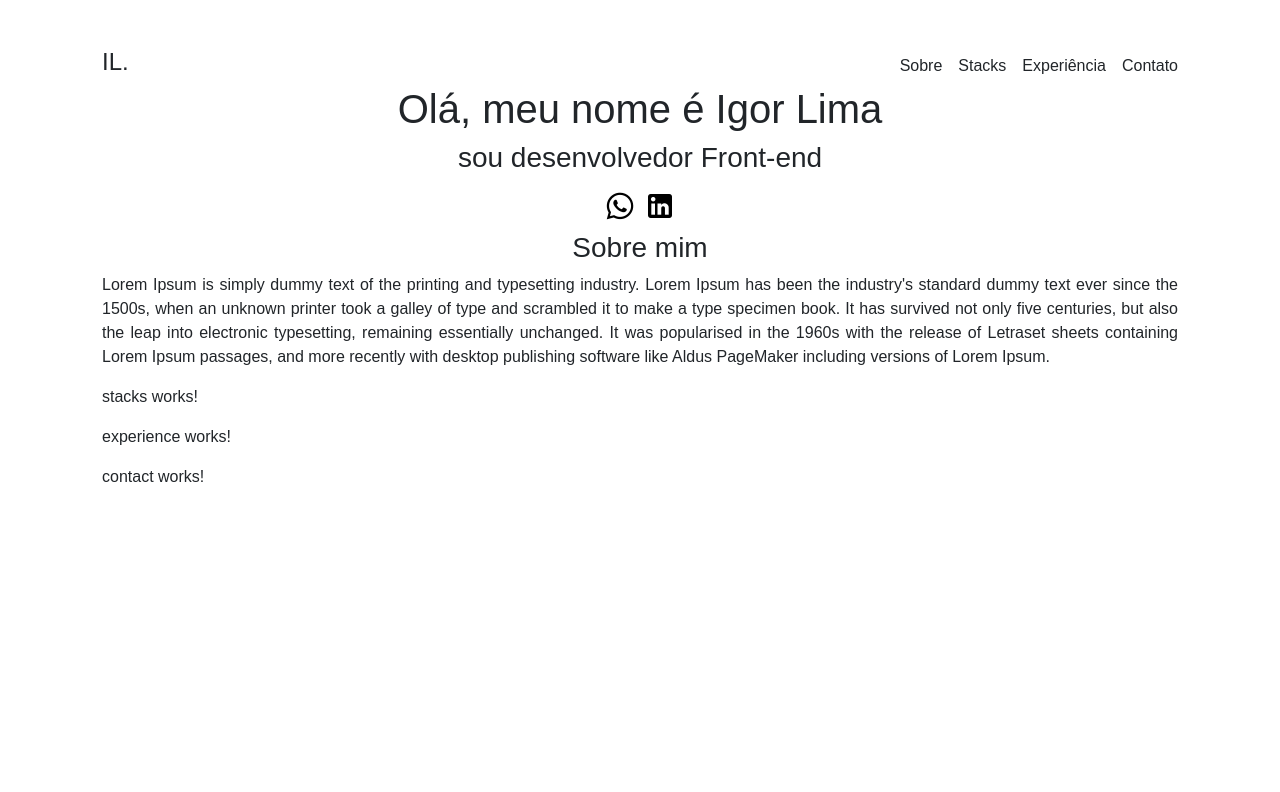
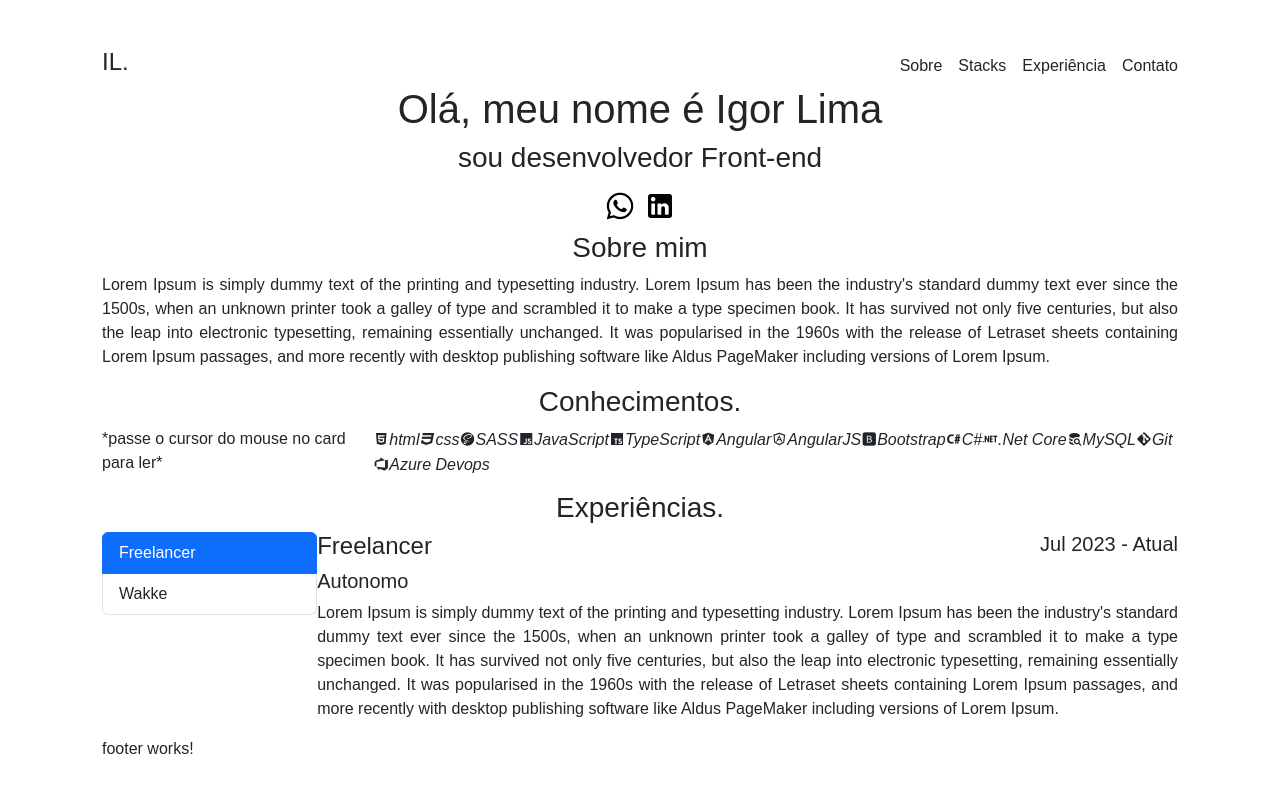
Before and after one commit to eaiigor/portifolio-igor-lima, an Angular app: page / in a window 1280 px wide. Shown: the top 792 px of the page. Built offline with nearby package versions, Linux system fonts and the light colour scheme.

Commit message:
Base HTML

```diff
--- a/src/app/app.component.html
+++ b/src/app/app.component.html
@@ -4,5 +4,6 @@
     <app-about></app-about>
     <app-stacks></app-stacks>
     <app-experience></app-experience>
-    <app-contact></app-contact>
+    <!-- <app-contact></app-contact> -->
+    <app-footer></app-footer>
 </div>
--- a/src/app/components/contact/contact.component.html
+++ b/src/app/components/contact/contact.component.html
@@ -1 +1,8 @@
-<p>contact works!</p>
+<!-- <div class="d-flex flex-column justify-content-between align-items-center">
+    <h3>Contato</h3>
+    <div>
+        <p class="text-justify">
+            Lorem Ipsum is simply dummy text of the printing and typesetting industry. Lorem Ipsum has been the industry's standard dummy text ever since the 1500s, when an unknown printer took a galley of type and scrambled it to make a type specimen book. It has survived not only five centuries, but also the leap into electronic typesetting, remaining essentially unchanged. It was popularised in the 1960s with the release of Letraset sheets containing Lorem Ipsum passages, and more recently with desktop publishing software like Aldus PageMaker including versions of Lorem Ipsum.
+        </p>
+    </div>
+</div> -->
--- a/src/app/components/experience/experience.component.html
+++ b/src/app/components/experience/experience.component.html
@@ -1 +1,39 @@
-<p>experience works!</p>
+<div class="d-flex flex-column justify-content-between align-items-center">
+    <h3>Experiências.</h3>
+    <div class="d-flex w-100">
+        <div class="w-20">
+            <div class="list-group" id="list-tab" role="tablist">
+                <a class="list-group-item list-group-item-action active" id="list-home-list" data-bs-toggle="list" href="#list-home" role="tab" aria-controls="list-home">Freelancer</a>
+                <a class="list-group-item list-group-item-action" id="list-profile-list" data-bs-toggle="list" href="#list-profile" role="tab" aria-controls="list-profile">Wakke</a>
+            </div>
+        </div>
+        <div class="w-80">
+            <div class="tab-content" id="nav-tabContent">
+                <div class="tab-pane fade show active" id="list-home" role="tabpanel" aria-labelledby="list-home-list">
+                    <div class="d-flex flex-column">
+                        <div class="d-flex justify-content-between">
+                            <h4>Freelancer</h4>
+                            <h5>Jul 2023 - Atual</h5>
+                        </div>
+                        <h5>Autonomo</h5>
+                        <p class="text-justify">
+                            Lorem Ipsum is simply dummy text of the printing and typesetting industry. Lorem Ipsum has been the industry's standard dummy text ever since the 1500s, when an unknown printer took a galley of type and scrambled it to make a type specimen book. It has survived not only five centuries, but also the leap into electronic typesetting, remaining essentially unchanged. It was popularised in the 1960s with the release of Letraset sheets containing Lorem Ipsum passages, and more recently with desktop publishing software like Aldus PageMaker including versions of Lorem Ipsum.
+                        </p>
+                    </div>
+                </div>
+                <div class="tab-pane fade" id="list-profile" role="tabpanel" aria-labelledby="list-profile-list">
+                    <div class="d-flex flex-column">
+                        <div class="d-flex justify-content-between">
+                            <h4>Desenvolvedor II</h4>
+                            <h5>Jan 2022 - Jul 2023</h5>
+                        </div>
+                        <h5>Wakke</h5>
+                        <p class="text-justify">
+                            Lorem Ipsum is simply dummy text of the printing and typesetting industry. Lorem Ipsum has been the industry's standard dummy text ever since the 1500s, when an unknown printer took a galley of type and scrambled it to make a type specimen book. It has survived not only five centuries, but also the leap into electronic typesetting, remaining essentially unchanged. It was popularised in the 1960s with the release of Letraset sheets containing Lorem Ipsum passages, and more recently with desktop publishing software like Aldus PageMaker including versions of Lorem Ipsum.
+                        </p>
+                    </div>
+                </div>
+            </div>
+        </div>
+    </div>
+</div>
--- a/src/app/components/experience/experience.component.scss
+++ b/src/app/components/experience/experience.component.scss
@@ -0,0 +1,11 @@
+.w-20 {
+    width: 20%;
+}
+
+.w-80 {
+    width: 80%;
+}
+
+.text-justify {
+    text-align: justify;
+}
--- a/src/app/components/stacks/stacks.component.html
+++ b/src/app/components/stacks/stacks.component.html
@@ -1 +1,26 @@
-<p>stacks works!</p>
+<div class="d-flex flex-column justify-content-between align-items-center">
+    <h3>Conhecimentos.</h3>
+    <div class="d-flex">
+        <div>
+            <p>*passe o cursor do mouse no card para ler*</p>
+        </div>
+
+        <div>
+            <div>
+                <i class="mdi mdi-language-html5 fs-32">html</i>
+                <i class="mdi mdi-language-css3 fs-32">css</i>
+                <i class="mdi mdi-sass fs-32">SASS</i>
+                <i class="mdi mdi-language-javascript fs-32">JavaScript</i>
+                <i class="mdi mdi-language-typescript fs-32">TypeScript</i>
+                <i class="mdi mdi-angular fs-32">Angular</i>
+                <i class="mdi mdi-angularjs fs-32">AngularJS</i>
+                <i class="mdi mdi-bootstrap fs-32">Bootstrap</i>
+                <i class="mdi mdi-language-csharp fs-32">C#</i>
+                <i class="mdi mdi-dot-net fs-32">.Net Core</i>
+                <i class="mdi mdi-database-search fs-32">MySQL</i>
+                <i class="mdi mdi-git fs-32">Git</i>
+                <i class="mdi mdi-microsoft-azure-devops fs-32">Azure Devops</i>
+            </div>
+        </div>
+    </div>
+</div>
```
